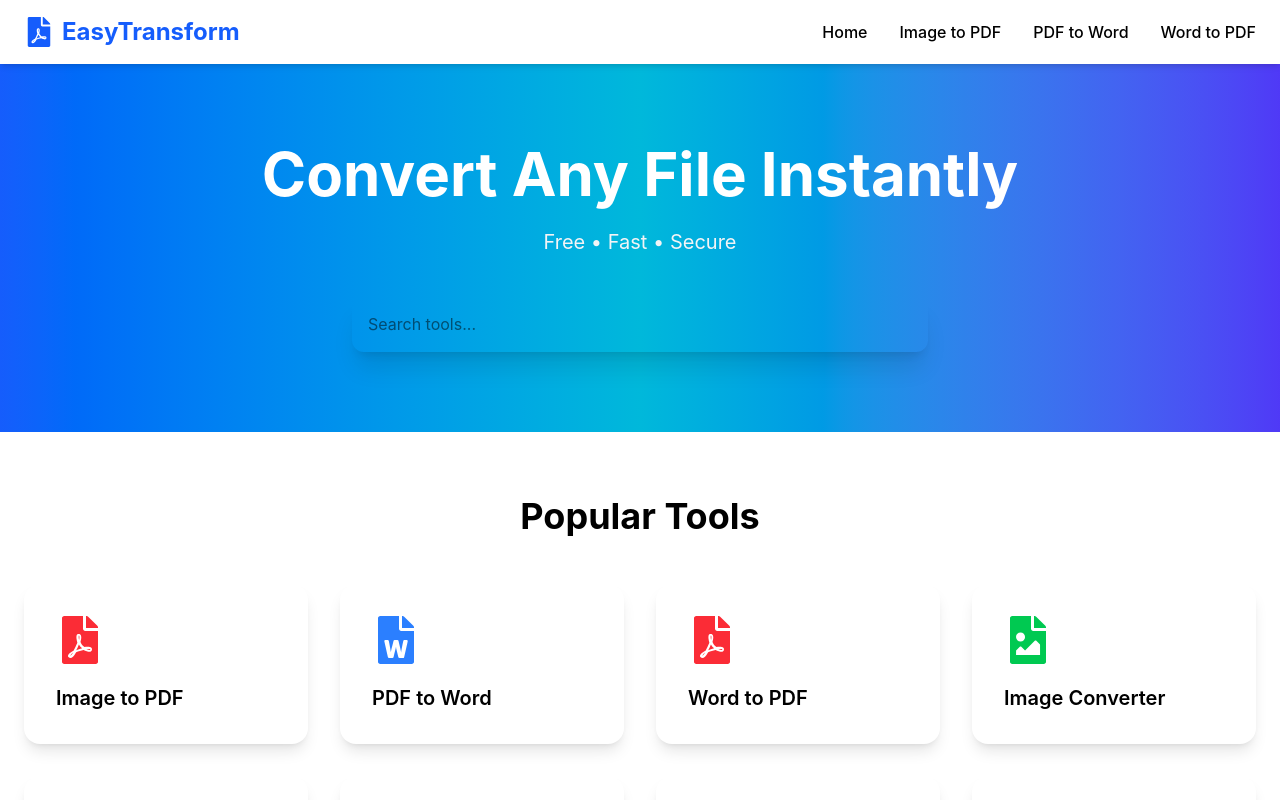
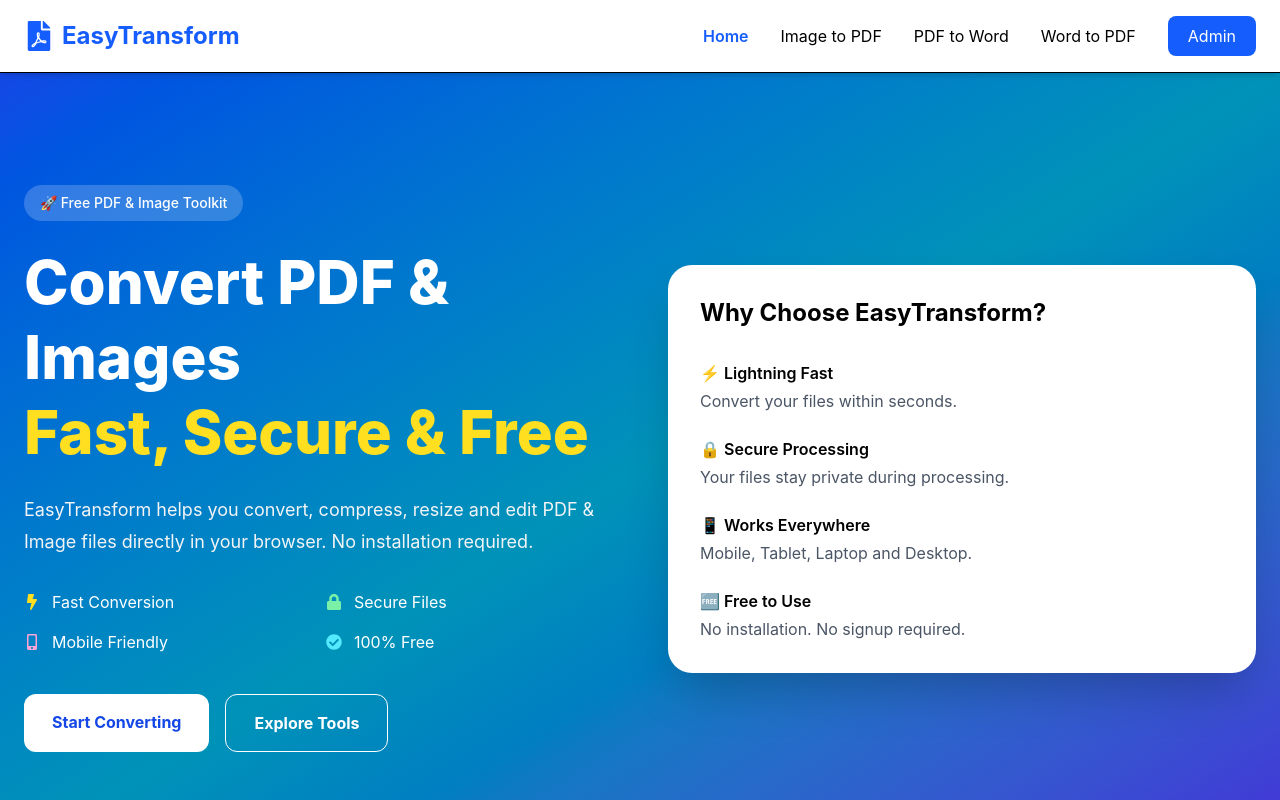
Before and after one commit to itzzsoumik004/easytransform-frontend, a React app: page / in a window 1280 px wide. Shown: the top 800 px of the page. Built offline with nearby package versions, Linux system fonts and the light colour scheme; the HTML template or start-up script is replaced by a standard one.

Commit message:
Redesign hero section and responsive navbar

```diff
--- a/package.json
+++ b/package.json
@@ -21,7 +21,7 @@
     "react": "^19.2.7",
     "react-dom": "^19.2.7",
     "react-dropzone": "^15.0.0",
-    "react-icons": "^5.6.0",
+    "react-icons": "^5.7.0",
     "react-router-dom": "^7.18.0",
     "tailwindcss": "^4.3.1"
   },
--- a/src/components/Hero.jsx
+++ b/src/components/Hero.jsx
@@ -1,39 +1,168 @@
-
 import { motion } from "framer-motion";
+import { Link } from "react-router-dom";
+import {
+  FaBolt,
+  FaLock,
+  FaMobileAlt,
+  FaCheckCircle,
+} from "react-icons/fa";
 
 function Hero() {
   return (
-    <section className="bg-gradient-to-r from-blue-600 via-cyan-500 to-indigo-600 text-white py-20">
-      <div className="max-w-7xl mx-auto px-6 text-center">
+    <section className="bg-gradient-to-br from-blue-700 via-cyan-600 to-indigo-700 text-white">
+
+      <div className="max-w-7xl mx-auto px-6 py-20 lg:py-28">
+
+        <div className="grid lg:grid-cols-2 gap-14 items-center">
+
+          {/* LEFT SIDE */}
+
+          <div>
+
+            <motion.span
+              initial={{ opacity: 0 }}
+              animate={{ opacity: 1 }}
+              className="inline-block bg-white/20 px-4 py-2 rounded-full text-sm font-medium"
+            >
+              🚀 Free PDF & Image Toolkit
+            </motion.span>
 
             <motion.h1
-          initial={{ opacity: 0, y: -40 }}
-          animate={{ opacity: 1, y: 0 }}
+              initial={{ y: -40, opacity: 0 }}
+              animate={{ y: 0, opacity: 1 }}
               transition={{ duration: 0.6 }}
-          className="text-5xl md:text-6xl font-bold"
+              className="mt-6 text-5xl md:text-6xl font-extrabold leading-tight"
             >
-          Convert Any File Instantly
+              Convert PDF & Images
+              <br />
+              <span className="text-yellow-300">
+                Fast, Secure & Free
+              </span>
             </motion.h1>
 
             <motion.p
               initial={{ opacity: 0 }}
               animate={{ opacity: 1 }}
               transition={{ delay: 0.3 }}
-          className="mt-6 text-xl text-gray-100"
+              className="mt-6 text-lg text-gray-100 leading-8"
             >
-          Free • Fast • Secure
+              EasyTransform helps you convert,
+              compress, resize and edit PDF &
+              Image files directly in your browser.
+              No installation required.
             </motion.p>
 
-        <motion.input
-          initial={{ scale: 0.9 }}
-          animate={{ scale: 1 }}
-          transition={{ delay: 0.5 }}
-          type="text"
-          placeholder="Search tools..."
-          className="mt-10 w-full max-w-xl p-4 rounded-xl text-black shadow-xl outline-none"
-        />
+            {/* FEATURES */}
+
+            <div className="grid grid-cols-2 gap-4 mt-8">
+
+              <div className="flex items-center gap-3">
+                <FaBolt className="text-yellow-300" />
+                Fast Conversion
+              </div>
+
+              <div className="flex items-center gap-3">
+                <FaLock className="text-green-300" />
+                Secure Files
+              </div>
+
+              <div className="flex items-center gap-3">
+                <FaMobileAlt className="text-pink-300" />
+                Mobile Friendly
+              </div>
+
+              <div className="flex items-center gap-3">
+                <FaCheckCircle className="text-cyan-300" />
+                100% Free
+              </div>
 
             </div>
+
+            {/* BUTTONS */}
+
+            <div className="mt-10 flex flex-wrap gap-4">
+
+              <Link
+                to="/image-to-pdf"
+                className="bg-white text-blue-700 px-7 py-4 rounded-xl font-bold hover:scale-105 transition"
+              >
+                Start Converting
+              </Link>
+
+              <Link
+                to="/pdf-to-word"
+                className="border border-white px-7 py-4 rounded-xl font-bold hover:bg-white hover:text-blue-700 transition"
+              >
+                Explore Tools
+              </Link>
+
+            </div>
+
+          </div>
+
+          {/* RIGHT SIDE */}
+
+          <motion.div
+            initial={{ x: 80, opacity: 0 }}
+            animate={{ x: 0, opacity: 1 }}
+            transition={{ duration: 0.7 }}
+            className="bg-white rounded-3xl shadow-2xl p-8 text-black"
+          >
+
+            <h2 className="text-2xl font-bold">
+              Why Choose EasyTransform?
+            </h2>
+
+            <div className="mt-8 space-y-6">
+
+              <div>
+                <h3 className="font-semibold">
+                  ⚡ Lightning Fast
+                </h3>
+
+                <p className="text-gray-600 mt-1">
+                  Convert your files within seconds.
+                </p>
+              </div>
+
+              <div>
+                <h3 className="font-semibold">
+                  🔒 Secure Processing
+                </h3>
+
+                <p className="text-gray-600 mt-1">
+                  Your files stay private during processing.
+                </p>
+              </div>
+
+              <div>
+                <h3 className="font-semibold">
+                  📱 Works Everywhere
+                </h3>
+
+                <p className="text-gray-600 mt-1">
+                  Mobile, Tablet, Laptop and Desktop.
+                </p>
+              </div>
+
+              <div>
+                <h3 className="font-semibold">
+                  🆓 Free to Use
+                </h3>
+
+                <p className="text-gray-600 mt-1">
+                  No installation. No signup required.
+                </p>
+              </div>
+
+            </div>
+
+          </motion.div>
+
+        </div>
+
+      </div>
+
     </section>
   );
 }
--- a/src/components/Navbar.jsx
+++ b/src/components/Navbar.jsx
@@ -1,11 +1,16 @@
-import { Link } from "react-router-dom";
-import { FaFilePdf } from "react-icons/fa";
+import { Link, NavLink } from "react-router-dom";
+import { FaFilePdf, FaBars, FaTimes } from "react-icons/fa";
+import { useState } from "react";
 
 function Navbar() {
+  const [menuOpen, setMenuOpen] = useState(false);
+
   return (
-    <nav className="bg-white shadow-md sticky top-0 z-50">
-      <div className="max-w-7xl mx-auto flex justify-between items-center px-6 py-4">
+    <nav className="sticky top-0 z-50 bg-white/90 backdrop-blur-md shadow-md border-b">
 
+      <div className="max-w-7xl mx-auto px-6 py-4 flex items-center justify-between">
+
+        {/* Logo */}
         <Link
           to="/"
           className="flex items-center gap-2 text-2xl font-bold text-blue-600"
@@ -14,16 +19,122 @@ function Navbar() {
           EasyTransform
         </Link>
 
-        <div className="hidden md:flex gap-8 font-medium">
-          <Link to="/">Home</Link>
-          <Link to="/image-to-pdf">Image to PDF</Link>
-          <Link to="/pdf-to-word">PDF to Word</Link>
-          <Link to="/word-to-pdf">Word to PDF</Link>
+        {/* Desktop Menu */}
+        <div className="hidden md:flex items-center gap-8">
+
+          <NavLink
+            to="/"
+            className={({ isActive }) =>
+              isActive
+                ? "text-blue-600 font-semibold"
+                : "hover:text-blue-600 transition"
+            }
+          >
+            Home
+          </NavLink>
+
+          <NavLink
+            to="/image-to-pdf"
+            className={({ isActive }) =>
+              isActive
+                ? "text-blue-600 font-semibold"
+                : "hover:text-blue-600 transition"
+            }
+          >
+            Image to PDF
+          </NavLink>
+
+          <NavLink
+            to="/pdf-to-word"
+            className={({ isActive }) =>
+              isActive
+                ? "text-blue-600 font-semibold"
+                : "hover:text-blue-600 transition"
+            }
+          >
+            PDF to Word
+          </NavLink>
+
+          <NavLink
+            to="/word-to-pdf"
+            className={({ isActive }) =>
+              isActive
+                ? "text-blue-600 font-semibold"
+                : "hover:text-blue-600 transition"
+            }
+          >
+            Word to PDF
+          </NavLink>
+
+          <Link
+            to="/admin/login"
+            className="bg-blue-600 hover:bg-blue-700 text-white px-5 py-2 rounded-lg transition"
+          >
+            Admin
+          </Link>
+
         </div>
 
-
+        {/* Mobile Button */}
+        <button
+          className="md:hidden text-2xl"
+          onClick={() => setMenuOpen(!menuOpen)}
+        >
+          {menuOpen ? <FaTimes /> : <FaBars />}
+        </button>
 
       </div>
+
+      {/* Mobile Menu */}
+
+      {menuOpen && (
+
+        <div className="md:hidden bg-white border-t shadow-lg">
+
+          <NavLink
+            to="/"
+            onClick={() => setMenuOpen(false)}
+            className="block px-6 py-4 hover:bg-gray-100"
+          >
+            Home
+          </NavLink>
+
+          <NavLink
+            to="/image-to-pdf"
+            onClick={() => setMenuOpen(false)}
+            className="block px-6 py-4 hover:bg-gray-100"
+          >
+            Image to PDF
+          </NavLink>
+
+          <NavLink
+            to="/pdf-to-word"
+            onClick={() => setMenuOpen(false)}
+            className="block px-6 py-4 hover:bg-gray-100"
+          >
+            PDF to Word
+          </NavLink>
+
+          <NavLink
+            to="/word-to-pdf"
+            onClick={() => setMenuOpen(false)}
+            className="block px-6 py-4 hover:bg-gray-100"
+          >
+            Word to PDF
+          </NavLink>
+
+          <NavLink
+            to="/admin/login"
+            onClick={() => setMenuOpen(false)}
+            className="block px-6 py-4 hover:bg-gray-100"
+          >
+            Admin
+          </NavLink>
+
+        </div>
+
+      )}
+
     </nav>
   );
 }
```
Also changed, not shown: 1 other file (tests, documents, lock files or other folders). Lines whose indentation alone changed are shown as unchanged.
